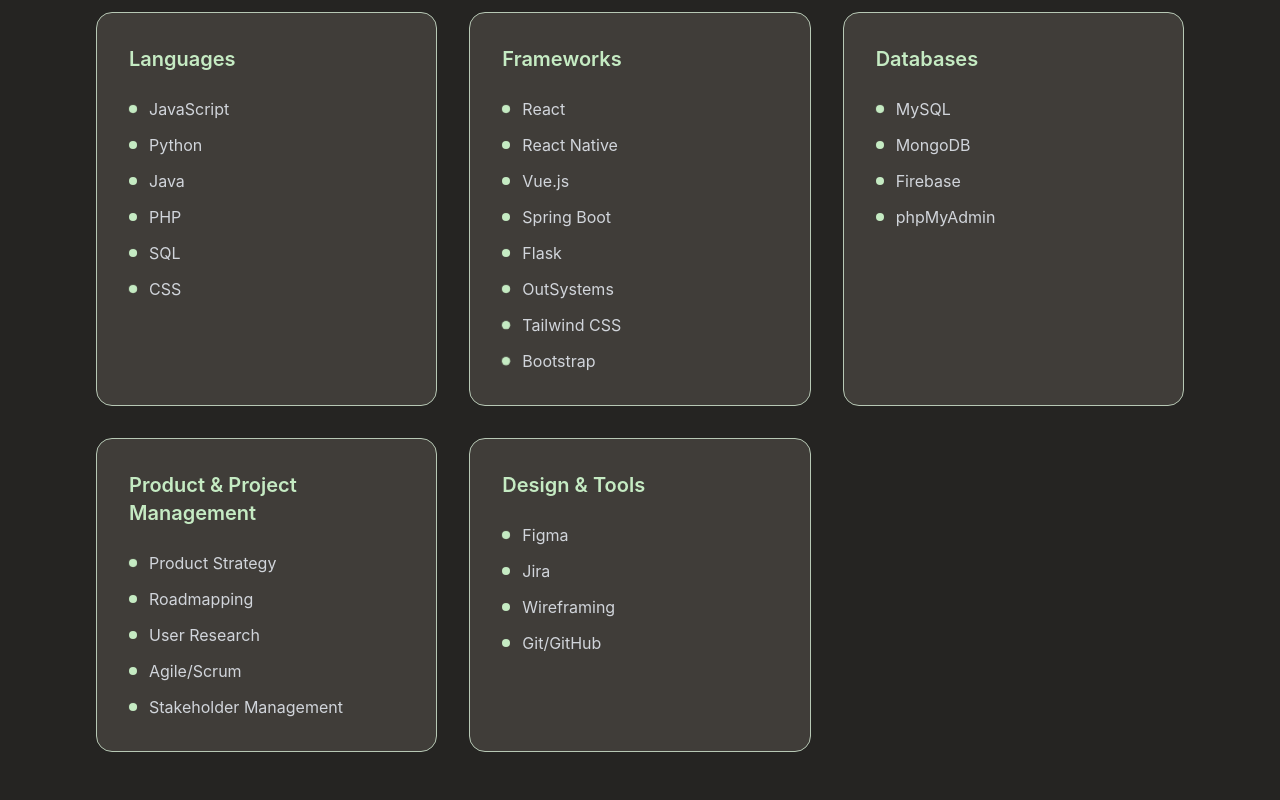
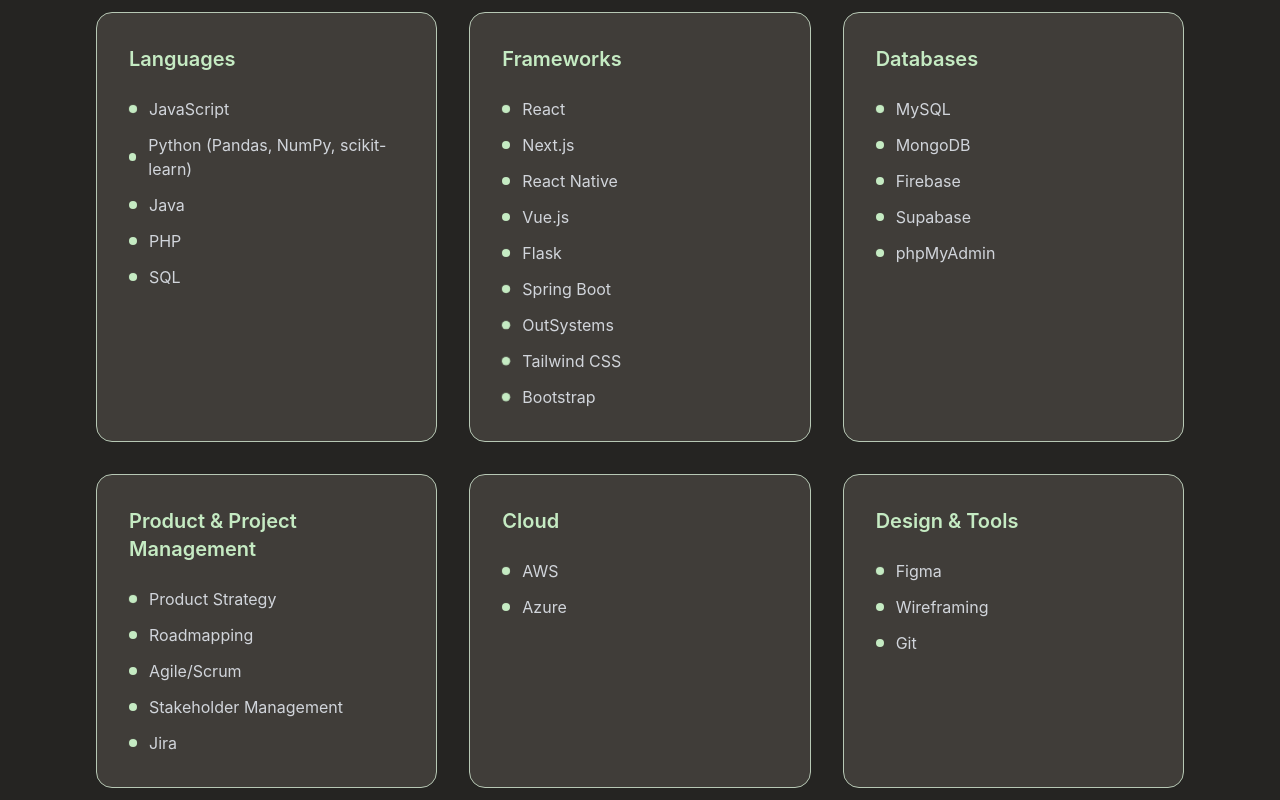
Before and after one commit to xingyinggg/lauxingying, a React (Create React App) app: page / in a window 1280 px wide. Shown: the part 1720-2520 px from the top of the page. Built offline with nearby package versions, Linux system fonts and the light colour scheme.

Commit message:
updated skills

```diff
--- a/src/App.js
+++ b/src/App.js
@@ -34,26 +34,34 @@
   const featuredProjects = allProjects.slice(0, 3);
 
   const skills = {
-    Languages: ["JavaScript", "Python", "Java", "PHP", "SQL", "CSS"],
+    Languages: [
+      "JavaScript",
+      "Python (Pandas, NumPy, scikit-learn)",
+      "Java",
+      "PHP",
+      "SQL",
+    ],
     Frameworks: [
       "React",
+      "Next.js",
       "React Native",
       "Vue.js",
+      "Flask",
       "Spring Boot",
-      "Flask",
       "OutSystems",
       "Tailwind CSS",
       "Bootstrap",
     ],
-    Databases: ["MySQL", "MongoDB", "Firebase", "phpMyAdmin"],
+    Databases: ["MySQL", "MongoDB", "Firebase", "Supabase", "phpMyAdmin"],
     "Product & Project Management": [
       "Product Strategy",
       "Roadmapping",
-      "User Research",
       "Agile/Scrum",
       "Stakeholder Management",
+      "Jira",
     ],
-    "Design & Tools": ["Figma", "Jira", "Wireframing", "Git/GitHub"],
+    Cloud: ["AWS", "Azure"],
+    "Design & Tools": ["Figma", "Wireframing", "Git"],
   };
 
   return (
--- a/src/Projects.jsx
+++ b/src/Projects.jsx
@@ -1,5 +1,5 @@
 import React, { useState } from "react";
-import { ExternalLink, Github, Filter, Award, Code, Palette, Globe } from "lucide-react";
+import { ExternalLink, Github, Filter, Code, Palette, Globe } from "lucide-react";
 import projects from "./data/projects";
 
 const Projects = () => {
@@ -14,24 +14,24 @@
     ? projects
     : projects.filter(project => project.category === activeFilter);
 
-  const getStatusColor = (status) => {
-    switch(status) {
-      case 'Live': return 'bg-[#C5EBC3]';
-      case 'Award Winner': return 'bg-[#C5EBC3]';
-      case 'Prototype': return 'bg-[#B7C8B5]';
-      case 'In Development': return 'bg-[#B7C8B5]';
-      default: return 'bg-[#403D39]';
-    }
-  };
+  // const getStatusColor = (status) => {
+  //   switch(status) {
+  //     case 'Live': return 'bg-[#C5EBC3]';
+  //     case 'Award Winner': return 'bg-[#C5EBC3]';
+  //     case 'Prototype': return 'bg-[#B7C8B5]';
+  //     case 'In Development': return 'bg-[#B7C8B5]';
+  //     default: return 'bg-[#403D39]';
+  //   }
+  // };
 
-  const getCategoryIcon = (type) => {
-    switch(type) {
-      case 'Full-Stack': return <Code className="w-4 h-4" />;
-      case 'UI/UX Design': return <Palette className="w-4 h-4" />;
-      case 'Mobile App': return <Globe className="w-4 h-4" />;
-      default: return <Code className="w-4 h-4" />;
-    }
-  };
+  // const getCategoryIcon = (type) => {
+  //   switch(type) {
+  //     case 'Full-Stack': return <Code className="w-4 h-4" />;
+  //     case 'UI/UX Design': return <Palette className="w-4 h-4" />;
+  //     case 'Mobile App': return <Globe className="w-4 h-4" />;
+  //     default: return <Code className="w-4 h-4" />;
+  //   }
+  // };
 
   return (
     <div className="min-h-screen bg-[#252422] text-white">
```
